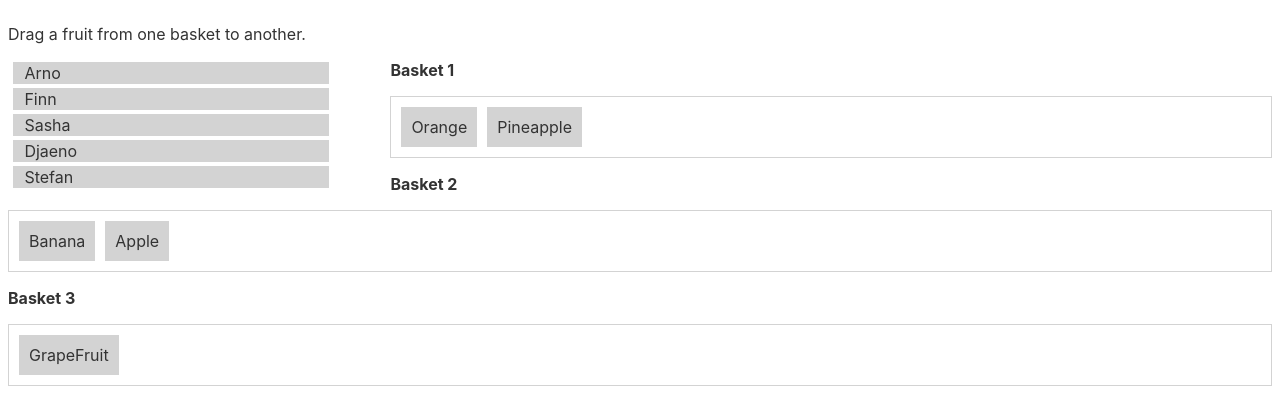
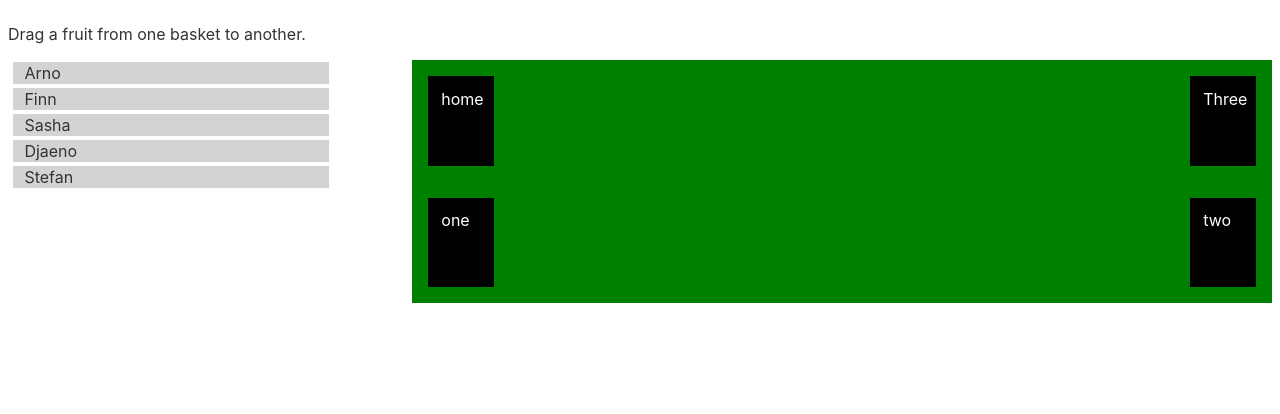
Before and after one commit to dr-jerry/baseballscore, a Svelte app: page / in a window 1280 px wide. Shown: the top 414 px of the page. Built offline with nearby package versions, Linux system fonts and the light colour scheme.

Commit message:
second version (unchecked)

```diff
--- a/src/App.svelte
+++ b/src/App.svelte
@@ -1,88 +1,112 @@
 <script>
 	// Inspired by https://svelte.dev/repl/810b0f1e16ac4bbd8af8ba25d5e0deff?version=3.4.2.
 	import {flip} from 'svelte/animate';
+
 	let names = ["Arno", "Finn", "Sasha", "Djaeno", "Stefan"];
-	let baskets = [
-    {
-      "name": "Basket 1",
-      "items": ["Orange", "Pineapple"]
-    },
-    {
-      "name": "Basket 2",
-      "items": ["Banana", "Apple"]
-    },
-		{
-      "name": "Basket 3",
-      "items": ["GrapeFruit"]
-    }
-  ];
 
-	let hoveringOverBasket;
+	let bench = names.map((n,i) => ({name: n, scores: [], index: i}))
+	let honks = [[],[],[],[]];
 
-	function dragStart(event, basketIndex, itemIndex) {
-		// The data we want to make available when the element is dropped
-                // is the index of the item being dragged and
-                // the index of the basket from which it is leaving.
-		const data = {basketIndex, itemIndex};
-   	event.dataTransfer.setData('text/plain', JSON.stringify(data));
+	function dragStart(event, source, player) {
+		//event.preventDefault();
+		let data = JSON.stringify({source, player});
+		event.dataTransfer.setData('text/plain', data);
 	}
 
-	function drop(event, basketIndex) {
-		event.preventDefault();
-    const json = event.dataTransfer.getData("text/plain");
-		const data = JSON.parse(json);
+	function movePlayer(event, target) {
+		event.preventDefault
+		let thePlayer = JSON.parse(event.dataTransfer.getData("text/plain"));
+		console.log("" + thePlayer + " hello ");
+		console.log("dropped" + thePlayer + " source from bench " + thePlayer.source === "bench");
 
-		// Remove the item from one basket.
-		// Splice returns an array of the deleted elements, just one in this case.
-		const [item] = baskets[data.basketIndex].items.splice(data.itemIndex, 1);
+		if (thePlayer.source === "bench" && target === "home") {
+			console.log(JSON.stringify(thePlayer))
+			bench = bench.filter((player, i) => i !== 0)
+			honks = [[...honks[0],thePlayer.player], ...honks.slice(1,4)];
+		} else if (target = "one" && thePlayer.source === "home") {
+			honks = [[], [...honks[1],thePlayer.player], ...honks.slice(2,4)];
+		} else if (target = "two" && thePlayer.source === "one") {
+			honks = [[...honks[0]], [...honks[1].slice(1, honks[1].lastIndexOf)], [...honks[2],thePlayer.player], [...honks[3]]];
+		} else if (target = "three" && thePlayer.source === "two") {
+			honks = [[...honks[0]], [...honks[1]],[...honks[2].slice(1, honks[2].lastIndexOf)], [...honks[3],thePlayer.player]];
+		} else if (target = "home" && thePlayer.source === "three") {
+			honks = [...honks.slice(0,3),[...honks[3].slice(1,honks[3].length)]];
+			bench = [...bench, {...thePlayer.player, scores: [...thePlayer.player.scores,1]}]
+		}
 
-    // Add the item to the drop target basket.
-		baskets[basketIndex].items.push(item);
-		baskets = baskets;
+	}
 
-		hoveringOverBasket = null;
-	}
 </script>
 
 <p>Drag a fruit from one basket to another.</p>
 <div class="bench">
-  {#each names as name, nameIndex(name) }
-    <div class="player" draggable={nameIndex == 0} on:dragStart={event => startPlay(event, "home", nameIndex)}>
-      {name}
+  {#each bench as player, nameIndex(player) }
+    <div class="player" draggable={nameIndex == 0} on:dragstart={event => dragStart(event, "bench", player)}>
+      {player.name}
 	</div>
   {/each}
 </div>
-
-{#each baskets as basket, basketIndex(basket) }
-  <div animate:flip>
-    <b>{basket.name}</b>
-    <ul
-	  	class:hovering={hoveringOverBasket === basket.name}
-	    on:dragenter={() => hoveringOverBasket = basket.name}
-      on:dragleave={() => hoveringOverBasket = null}
-  		on:drop={event => drop(event, basketIndex)}
-  		ondragover="return false"
-    >
-	    {#each basket.items as item, itemIndex (item)}
-			  <div class="item" animate:flip>
-	      	<li
-	    	    draggable={true}
-		  		  on:dragstart={event => dragStart(event, basketIndex, itemIndex)}
-		    	>
-		      	{item}
-	    	  </li>
-			  </div>
-	    {/each}
-    </ul>
-  </div>
-{/each}
+<div class="field">
+	<div class="row">
+		<div class="honk left" id="home" on:dragenter={(event) => {event.preventDefault()}}
+			on:dragleave={() => console.log("leave home")}
+			on:drop={event => movePlayer(event)}
+			ondragover="return false">
+		home
+		{#if honks[0] !== undefined && honks[0].length>1}
+		   {#each honks[0] as player, i(player)}
+		   <div clas="player honk" draggable={i == 0} on:dragstart={event => dragStart(event, "home", player)}>{player.name}</div>
+		   {/each}
+		{/if}
+		</div>
+		<div class="honk right" id="three">
+			Three
+		</div>
+	</div>
+	<div class="row">
+		<div class="honk left" id="one">
+		one
+		</div>
+		<div class="honk right" id="two">
+			two
+		</div>
+	</div>
+</div>
 
 <style>
+	.field {
+		width: 68%;
+		background-color: green;
+		float: right;
+		display: block;
+	}
+	.row {
+		display: block;
+		width: 100%;
+	}
+
   .bench {
      width: 30%;
      float: left;
      margin-left: 0.2em;
   }
+  .honk {
+	  margin: 1em;
+	  border: 0.2em;
+	  background-color: black;
+	  width: 2.5em;
+	  height: 4em;
+	  color: white;
+	  padding: 0.8em;
+  }
+  .honk.left {
+	  float: left;
+	  clear:right;
+  }
+  .honk.right {
+	  float: right;
+  }
+
   .player {
      display: inline-block;
      background-color: lightgray;
```
